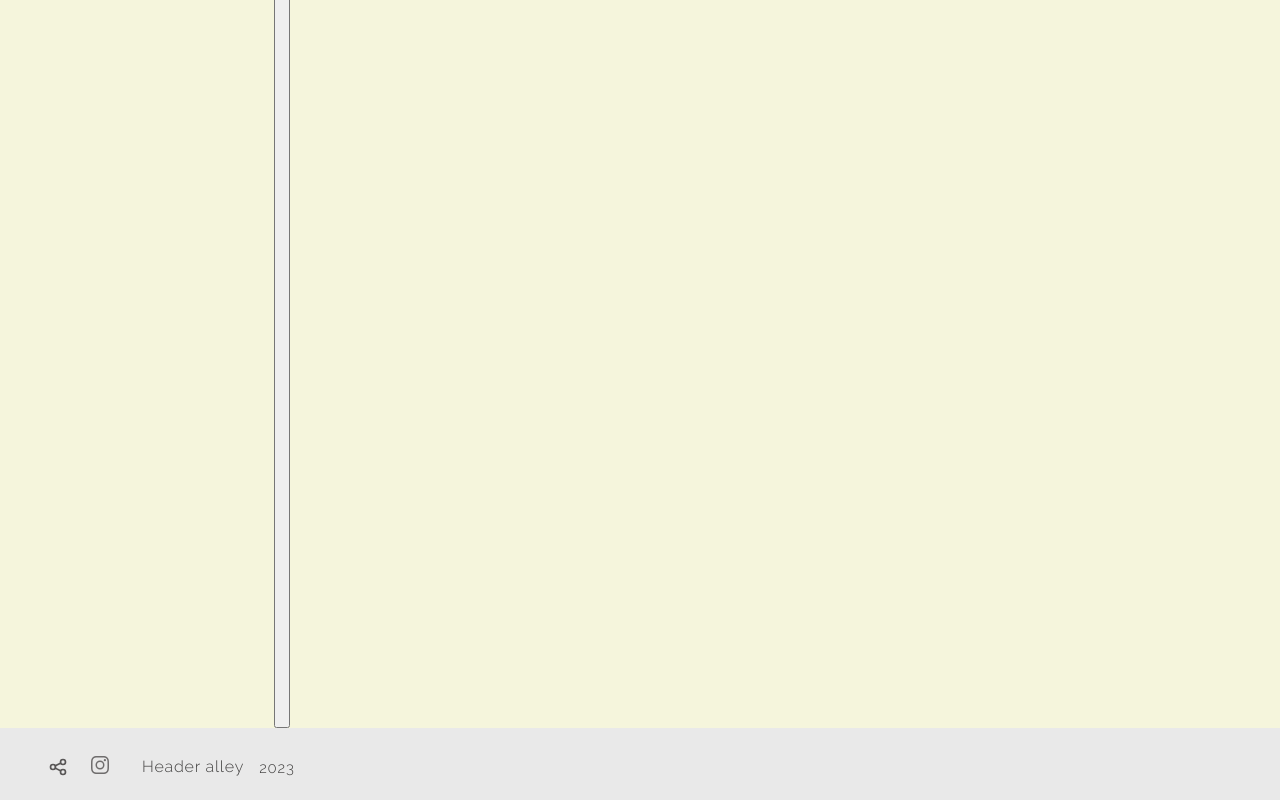
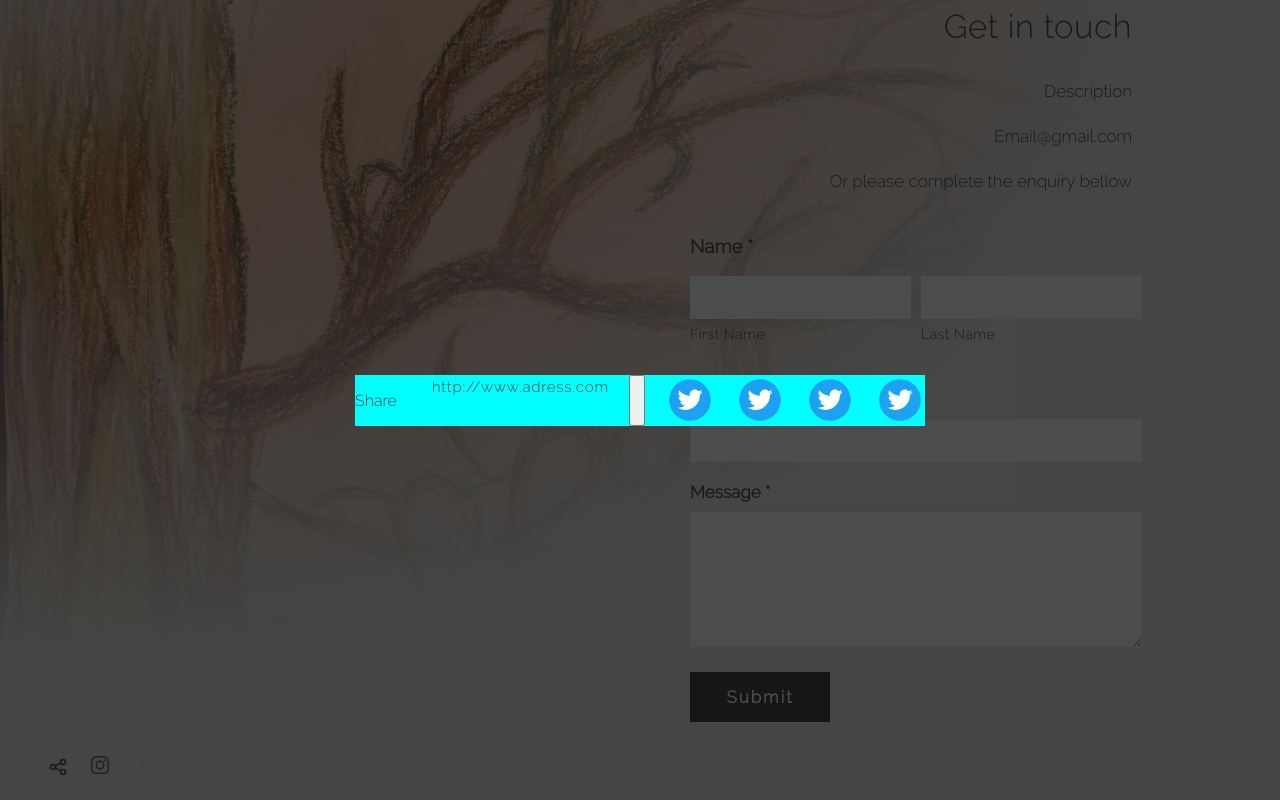
Before and after one commit to MaryutinVlad/portfolio, a Next.js app: page /contact in a window 1280 px wide. Both pictures are taken after a click on the picture 58 px from the left and 838 px from the top of the page. Shown: the part 72-872 px from the top of the page. Built offline with nearby package versions, Linux system fonts and the light colour scheme.

Commit message:
pictures added

```diff
--- a/src/app/components/ShareButtons.jsx
+++ b/src/app/components/ShareButtons.jsx
@@ -14,9 +14,16 @@ export default function ShareButtons({
 }) {
 
   const [ isPopupOpen, setIsPopupOpen ] = useState(false)
+  const [ isMounted, setIsMounted ] = useState(false)
 
   const openPopup = () => {
     setIsPopupOpen(true)
+    setIsMounted(true)
+  }
+
+  const closePopup = () => {
+    setIsMounted(false)
+    setTimeout(() => setIsPopupOpen(false), 250)
   }
 
   return (
@@ -44,9 +51,11 @@ export default function ShareButtons({
           />
         </a>
       </div>
-      { isPopupOpen && (
-        <SharePopup />
-      )}
+      <div style={isMounted ? { opacity: '1', transition: 'opacity .25s ease-in'} : {opacity: '0', transition: 'opacity .25s linear'}}>
+        { isPopupOpen && (
+          <SharePopup onScreenClick={closePopup}/>
+        )}
+      </div>
     </>
   )
 }
--- a/src/app/components/SharePopup.jsx
+++ b/src/app/components/SharePopup.jsx
@@ -3,6 +3,7 @@ import styles from "../styles/share.module.css"
 import socials from "../data/socials.json"
 
 import Link from "next/link"
+import Image from "next/image"
 
 import { useState } from "react"
 
@@ -10,7 +11,11 @@ export default function SharePopup({onScreenClick, isOpened}) {
 
   const [ isCopied, setIsCopied ] = useState(false)
 
-  const closePopup = ({ target, currentTarget }) => onScreenClick({ target, currentTarget })
+  const closePopup = ({ target, currentTarget }) => {
+    if (target === currentTarget) {
+      onScreenClick()
+    }
+  }
 
   const handleCopyClick = () => {
 
@@ -20,7 +25,6 @@ export default function SharePopup({onScreenClick, isOpened}) {
     <div
       className={styles.overlay}
       onClick={closePopup}
-      //style={!isOpened ? { visibility: 'hidden', opacity: 0, transition: 'opacity 1s linear' } : { visibility: 'visible', opacity: 1, transition: 'opacity 1s linear' }}
       >
         <div className={styles.container}>
           <p className={styles.title}>
@@ -42,18 +46,17 @@ export default function SharePopup({onScreenClick, isOpened}) {
           }
           <div className={styles.socials}>
             {
-              socials.map((item) => { const image = require(`../../../public/icons/${item.src}`).default
-              return(
-                <Link
-                  key={item.title}
-                  href={item.href}
-                  style={{
-                    width: '50px',
-                    height: '50px',
-                    backgroundImage: `url(${image.src})`
-                  }}
-                ></Link>
-              )})
+              socials.map((item) => {
+                return(
+                  <Image
+                    key={item.title}
+                    src={`/icons/${item.src}`}
+                    alt={item.title}
+                    width={50}
+                    height={50}
+                  />
+                )
+              })
             }
           </div>
         </div>
--- a/src/app/styles/header.module.css
+++ b/src/app/styles/header.module.css
@@ -60,6 +60,8 @@
   margin-top: 5px;
   width: 15px;
   transform: rotate(90deg);
+  border-top: 1px solid rgb(23, 22, 22);
+  border-bottom: none;
 }
 
 .divider:last-of-type {
--- a/src/app/styles/share.module.css
+++ b/src/app/styles/share.module.css
@@ -1,9 +1,17 @@
 .overlay {
-  position: absolute;
+  position: fixed;
   top: 0;
+  bottom: 0;
   left: 0;
   right: 0;
-  bottom: 0;
-  background-color: beige;
-  z-index: 3;
+  background-color: rgba(0, 0, 0, .7);
+  display: flex;
+  flex-direction: row;
+  justify-content: center;
+  align-items: center;
+  z-index: 2;
 }
+
+.container {
+  background-color: aqua;
+}
```
Also changed, not shown: public/37166257080_727f20e911_b.jpg (added), src/app/styles/popup.module.css (deleted).
